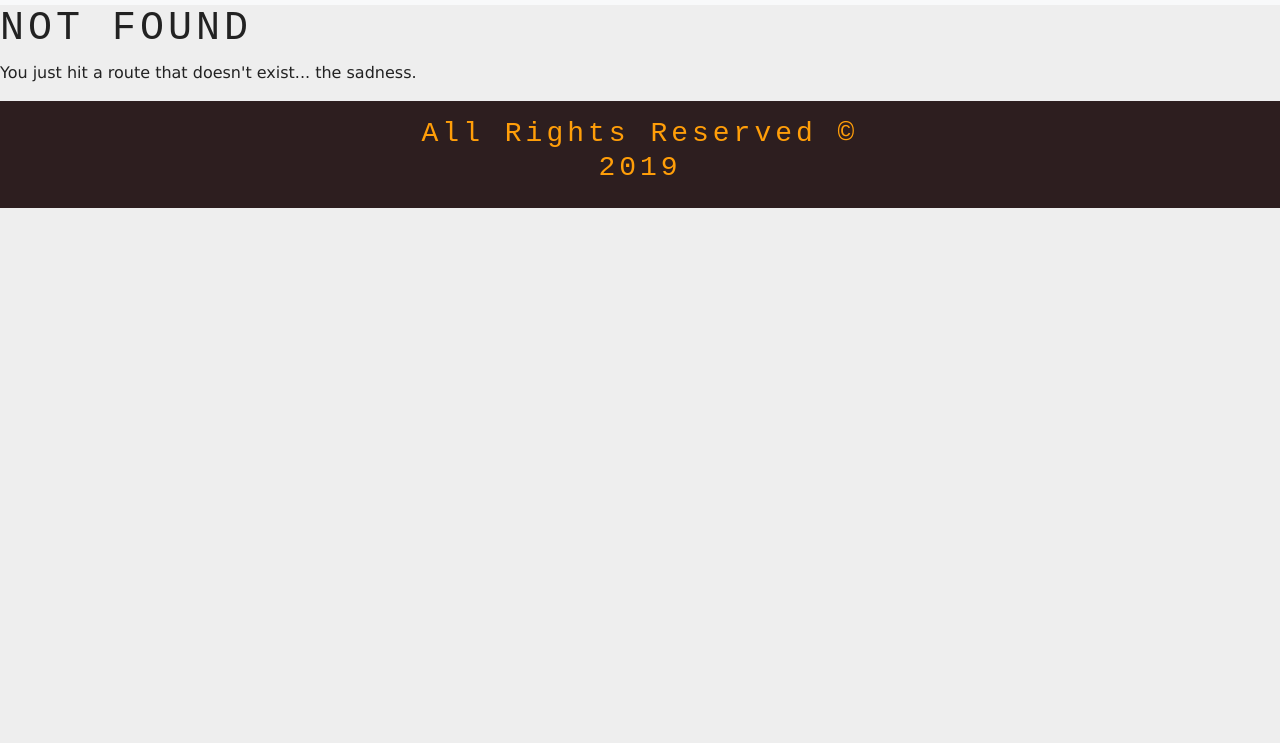
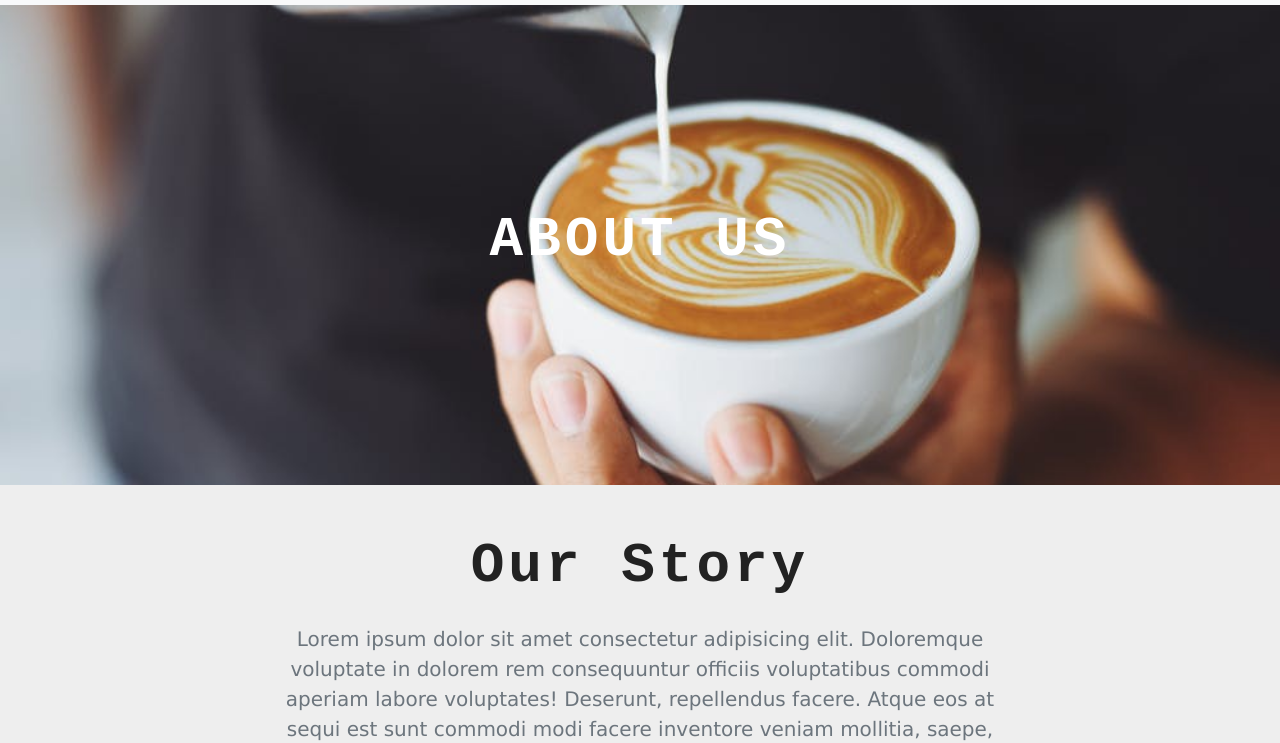
Before and after one commit to thedtj/big-time-coffee, a Gatsby site: page /about in a window 1280 px wide. Before the commit this address had no page. Shown: the part 69-812 px from the top of the page. Built offline with nearby package versions, Linux system fonts and the light colour scheme; Gatsby itself is replaced by a stand-in of ours.

Commit message:
create About page

```diff
--- a/src/components/global/Navbar.js
+++ b/src/components/global/Navbar.js
@@ -23,8 +23,6 @@ const Navbar = () => {
           open: true,
           css: 'collapse navbar-collapse show',
         })
-
-    console.log(navbarStatus)
   }
 
   return (
--- a/src/components/layout.css
+++ b/src/components/layout.css
@@ -33,7 +33,8 @@ h6 {
   font-size: 2rem;
 }
 
-.default-background {
+.default-background,
+.about-background {
   min-height: 100vh;
   display: flex;
   align-items: center;
@@ -41,6 +42,10 @@ h6 {
   background: linear-gradient(rgba(255, 158, 9, 0.5), rgba(255, 157, 9, 0.253));
   background-position: center;
   background-size: cover;
+}
+
+.about-background {
+  min-height: 60vh;
 }
 
 .btn-yellow {
@@ -53,6 +58,6 @@ h6 {
   color: var(--mainBrown);
 }
 
-.footer{
+.footer {
   background: var(--mainBrown)
 }
--- /dev/null
+++ b/src/pages/about.js
@@ -0,0 +1,34 @@
+import React from 'react'
+import { Link, graphql } from 'gatsby'
+
+import Layout from '../components/layout'
+import SEO from '../components/seo'
+
+import BackgroundSection from '../components/global/BackgroundSection'
+import Info from '../components/home/Info'
+
+const AboutPage = ({ data }) => (
+  <Layout>
+    <SEO title="Home" />
+    <BackgroundSection
+      img={data.img.childImageSharp.fluid}
+      title="About Us"
+      styleClass="about-background"
+    />
+    <Info />
+  </Layout>
+)
+
+export const query = graphql`
+  {
+    img: file(relativePath: { eq: "about-background.jpeg" }) {
+      childImageSharp {
+        fluid {
+          src
+        }
+      }
+    }
+  }
+`
+
+export default AboutPage
```
